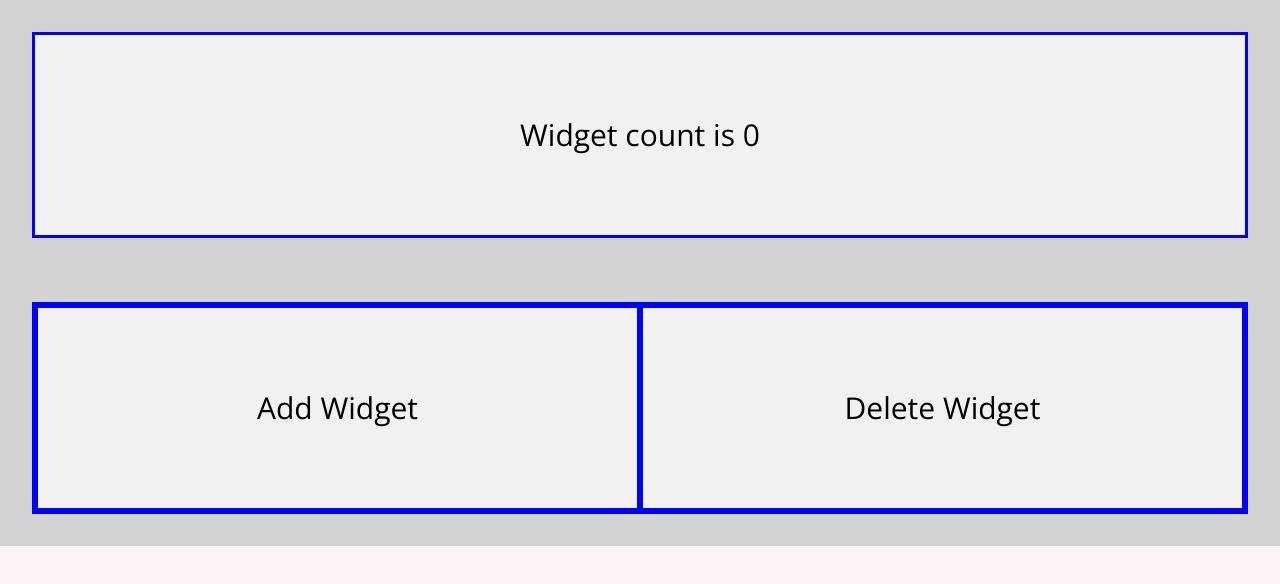
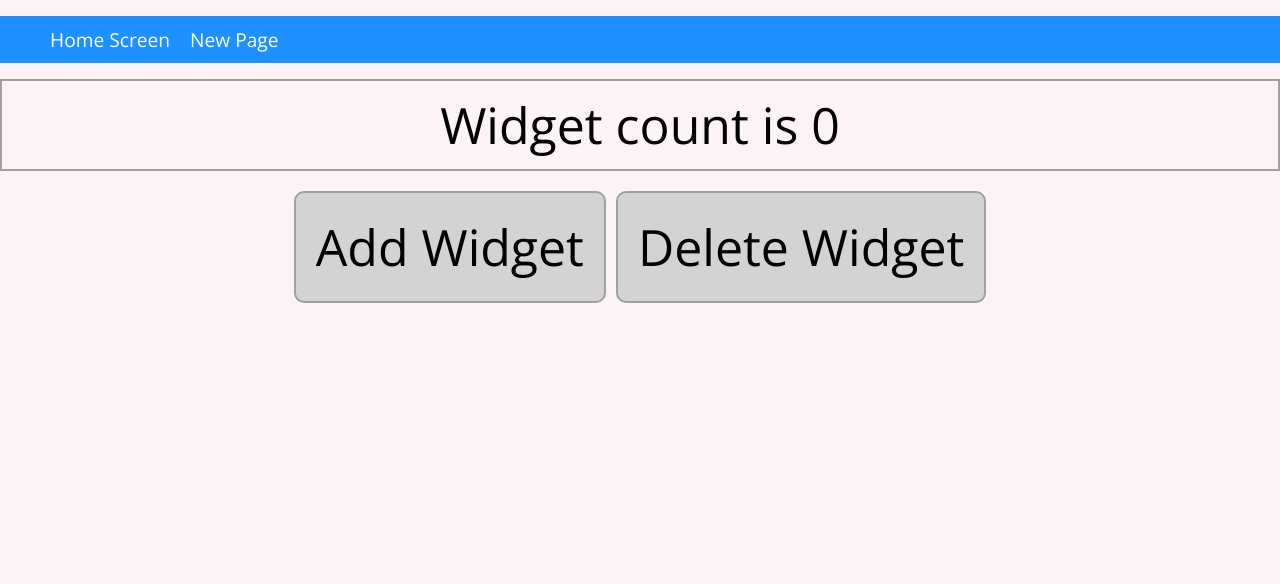
Before and after one commit to Gabranth231/CLoudProject, a React (Create React App) app: page / in a window 1280 px wide. Shown: the top 584 px of the page. Built offline with nearby package versions, Linux system fonts and the light colour scheme.

Commit message:
changed CSS and added nav bar

```diff
--- a/src/App.js
+++ b/src/App.js
@@ -1,11 +1,21 @@
-import Layout from './components/layout/Layout';
+import { Route, Switch } from "react-router-dom";
+import NavBar from './components/layout/NavBar';
 import HomePageScreen from './pages/HomePageScreen';
+import NewPage from "./pages/NewPage";
 
 function App() {
   return (
-    <Layout>
-      <HomePageScreen />
-    </Layout>
+    <div>
+      <NavBar />
+      <Switch>
+        <Route path="/" exact>
+         <HomePageScreen />
+        </Route>
+        <Route path="/NewPage" exact>
+         <NewPage />
+        </Route>
+      </Switch>
+    </div>
   );
 }
 
--- a/src/components/layout/Layout.js
+++ /dev/null
@@ -1,11 +0,0 @@
-import classes from './Layout.module.css';
-
-function Layout(props) {
-  return (
-    <div className={classes.mainDiv}>
-      {props.children}
-    </div>
-  );
-}
-
-export default Layout;
--- a/src/components/layout/Layout.module.css
+++ /dev/null
@@ -1,5 +0,0 @@
-.mainDiv {
-    margin: 0;
-    padding: 0;
-    border: 0;
-}
--- /dev/null
+++ b/src/components/layout/NavBar.js
@@ -0,0 +1,18 @@
+import classes from "./NavBar.module.css";
+import { Link } from "react-router-dom";
+
+function NavBar() {
+    return (
+        <nav>
+            <ul className={classes.navBar}>
+                <div>
+                    <Link to="/">Home Screen</Link>
+                </div>
+                <div>
+                    <Link to="/NewPage">New Page</Link>
+                </div>
+            </ul>
+        </nav>
+    );
+}
+export default NavBar;
--- /dev/null
+++ b/src/components/layout/NavBar.module.css
@@ -0,0 +1,23 @@
+.navBar {
+    background-color: dodgerblue;
+    display: flex;
+    justify-content: left;
+    flex-direction: row;
+  }
+
+  .navBar > div {
+    padding: 10px;
+    width: max-content;
+    user-select: none;
+    cursor: pointer;
+  }
+
+  .navBar > div a {
+    color: #fff;
+    font-size: 1.2rem;
+    text-decoration: none;
+  }
+
+  .navBar > div:hover {
+    background-color: rgb(23, 109, 196);
+  }
--- a/src/pages/HomePageScreen.js
+++ b/src/pages/HomePageScreen.js
@@ -4,17 +4,21 @@ import { useState } from 'react';
 function HomePageScreen() {
   const [widgetCount, setWidget] = useState(0);
   function checkCount(){
-    if(widgetCount>0){
-      setWidget(widgetCount-1);
-    }
+      widgetCount > 0 ? setWidget(widgetCount-1) : setWidget(widgetCount);
   }
   return (
     <div className={classes.mainDiv}>
-      <div className={classes.widgetcontainer}>
-        <div>Widget count is {widgetCount}</div>
-        <div className={classes.inputcontainer}>
+      <div className={classes.counter}>
+        Widget count is {widgetCount}
+      </div>
+
+      <div className={classes.buttons}>
+        <div>
           <div onClick={() => setWidget(widgetCount + 1)}>Add Widget</div>
-          <div onClick ={() => checkCount()}>Delete Widget</div>
+        </div>
+
+        <div>
+         <div onClick ={() => checkCount()}>Delete Widget</div>
         </div>
       </div>
     </div>
--- a/src/pages/HomePageScreen.module.css
+++ b/src/pages/HomePageScreen.module.css
@@ -1,32 +1,43 @@
 .mainDiv {
-  margin: 0;
-  padding: 0;
-  border: 0;
-}
-.widgetcontainer {
   display: flex;
   text-align: center;
   justify-content: center;
   flex-direction: column;
   flex-wrap: nowrap;
-  background-color:lightgray;
+
 }
-.widgetcontainer > div {
-  background-color: #f1f1f1;
-  width: 95%;
-  margin: 2.5%;
-  line-height: 200px;
-  font-size: 30px;
-  border-style: solid;
-  border-color: blue;
+.mainDiv > div {
+  margin-bottom: 10px;
 }
-.inputcontainer{
+
+.counter {
+  border: 2px solid rgb(160, 160, 160);
+  user-select: none;
+  text-align: center;
+  font-size: 50px;
+  padding: 10px;
+}
+
+.buttons {
+  display: flex;
+  flex-direction: row;
+  justify-content: center;
+  font-size: 50px;
+  padding: 10px;
+}
+
+.buttons > div {
   display: flex;
   justify-content: center;
-  flex-direction: row;
+  border: 2px solid rgb(160, 160, 160);
+  border-radius: 10px;
+  user-select: none;
+  cursor: pointer;
+  background-color:lightgray;
+  padding: 20px;
+  margin-left: 5px;
+  margin-right: 5px;
 }
-.inputcontainer > div{
-  width: 50%;
-  border-style: solid;
-  border-color: blue;
+.buttons > div:hover {
+  background-color: #fff;
 }
--- /dev/null
+++ b/src/pages/NewPage.js
@@ -0,0 +1,8 @@
+function NewPage() {
+    return (
+        <div>
+            Hello World
+        </div>
+    )
+}
+export default NewPage;
```
Also changed, not shown: src/pages/NewPage.module.css (added).
